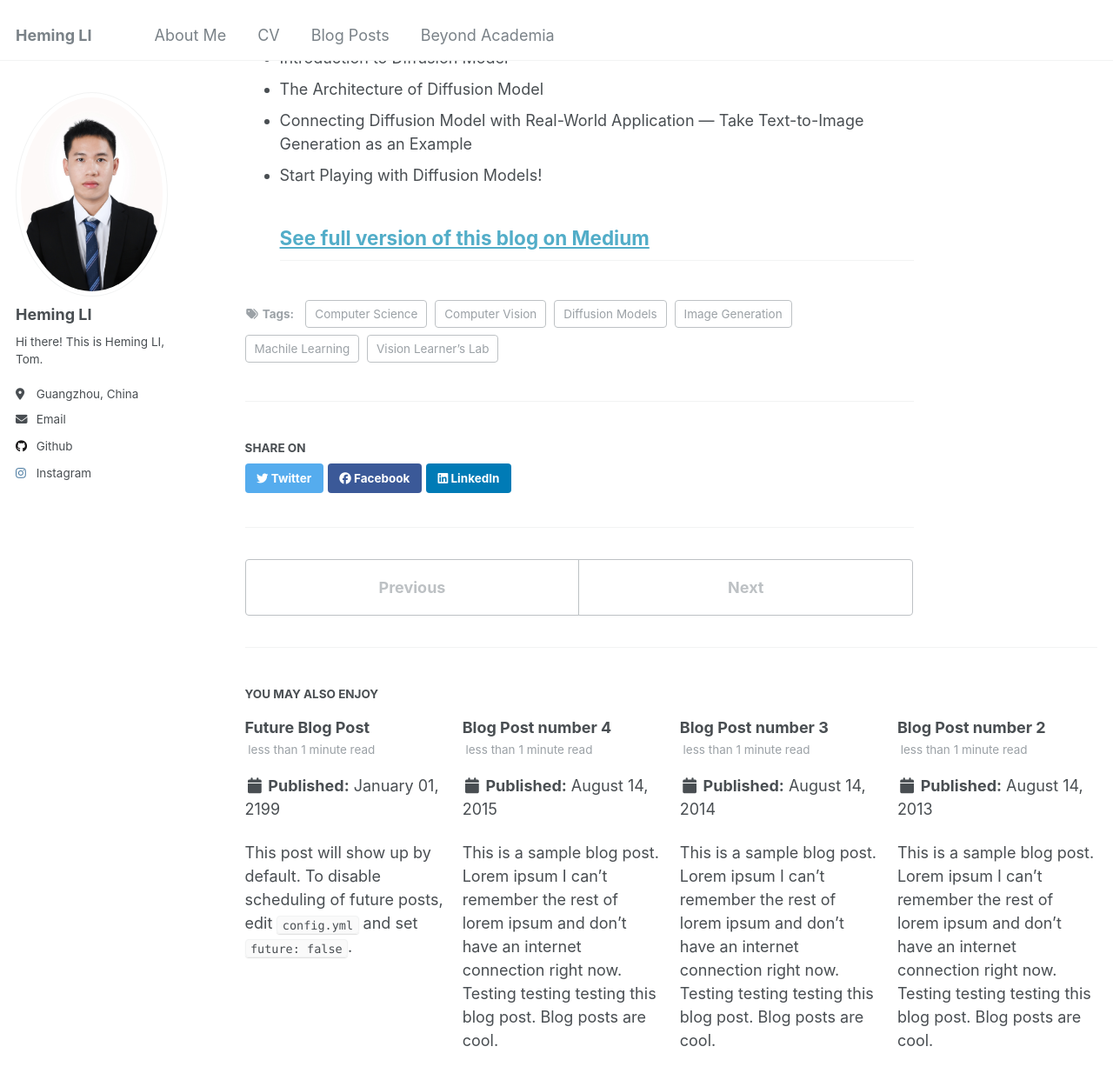
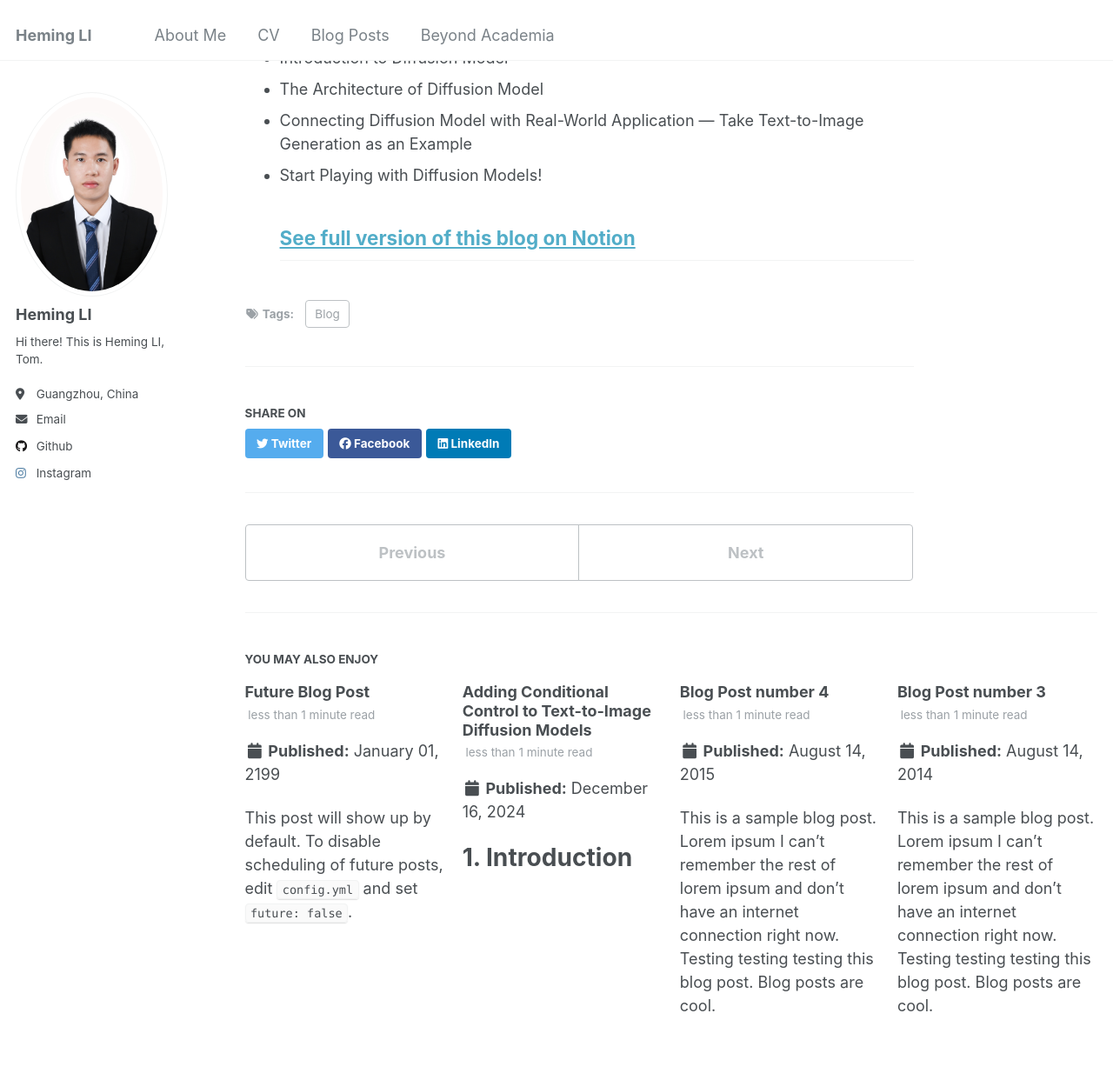
Before and after one commit to Tom-Liii/Tom-Liii.github.io, a Jekyll site: the page built from _posts/2024-12-10-blog-post-1.md, in a window 1280 px wide and 1400 px high, scrolled down 228 px. Shown: the top 1242 px of the window at 87% size. Built offline with Jekyll 4.4.1, drawn with Linux system fonts in a browser that asks for light colours; some of the changed text lies outside the part shown.

Commit message:
modified:   _posts/2024-12-10-blog-post-1.md 	new file:   _posts/2024-12-16-blog-post-2.md

```diff
--- a/_posts/2024-12-10-blog-post-1.md
+++ b/_posts/2024-12-10-blog-post-1.md
@@ -1,18 +1,13 @@
 ---
-title: '[Vision Learner’s Lab] Start Learning Diffusion Model!'
+title: 'Start Learning Diffusion Model!'
 date: 2024-12-10
 permalink: /posts/2024/12/blog-post-1/
 tags:
-  - Vision Learner’s Lab
-  - Machile Learning
-  - Image Generation
-  - Diffusion Models
-  - Computer Science
-  - Computer Vision
+  - Blog
 ---
 # Overview
 - Introduction to Diffusion Model
 - The Architecture of Diffusion Model
 - Connecting Diffusion Model with Real-World Application — Take Text-to-Image Generation as an Example
 - Start Playing with Diffusion Models!
-## [See full version of this blog on Medium](https://medium.com/@heming7266/vision-learners-lab-start-learning-diffusion-model-a8d9bad58546)
+## [See full version of this blog on Notion](https://field-board-61c.notion.site/Start-Learning-Diffusion-Model-15e24e9716e48024aa4af86fd781a47b?pvs=4)
--- /dev/null
+++ b/_posts/2024-12-16-blog-post-2.md
@@ -0,0 +1,21 @@
+---
+title: 'Adding Conditional Control to Text-to-Image Diffusion Models'
+date: 2024-12-16
+permalink: /posts/2024/12/blog-post-2/
+tags:
+  - Blog
+  - Paper Reading
+---
+# 1. Introduction
+
+## Motivation
+
+- text-to-image models are limited in the control in spatial composition of the image; and it is difficult for text prompt to express complex layouts, poses, shapes and forms
+- want to develop a finer grained spatial control by letting users provide additional images that directly specify their desired image composition.
+
+## Challenge
+
+- training data for specific condition may be significantly smaller than general dataset
+    - may cause overfitting or forgetting
+- designing deeper or more customized neural architectures might be necessary for handling in-the-wild conditioning images with complex shapes and diverse high-level semantics
+## [See full version of this blog on Notion](https://field-board-61c.notion.site/Adding-Conditional-Control-to-Text-to-Image-Diffusion-Models-15e24e9716e480f0adfff17608340587?pvs=4)
```
